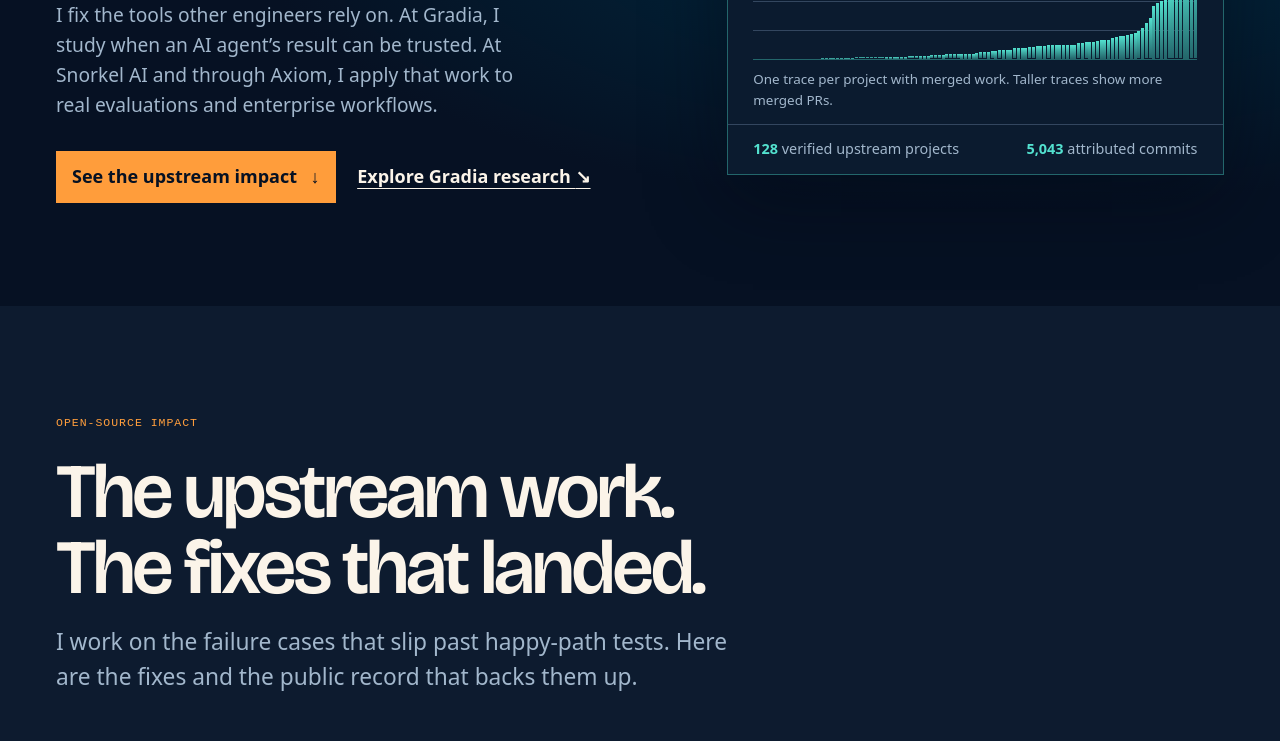
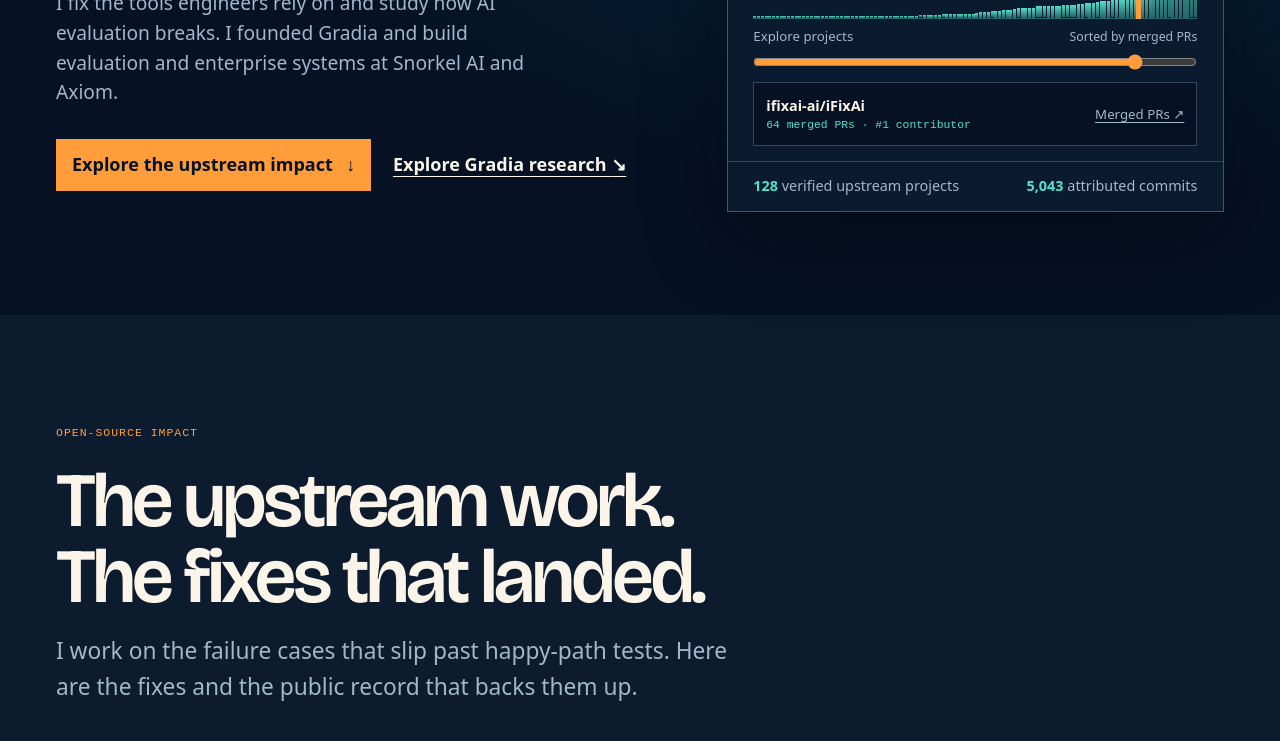
Before and after one commit to rudycelekli/rudycelekli.github.io, a plain HTML site: page index.html in a window 1280 px wide. Shown: the part 469-1210 px from the top of the page. Drawn offline with nearby package versions, Linux system fonts and the light colour scheme; a web font is replaced by a local one.

Commit message:
Polish portfolio and make upstream evidence explorable

```diff
--- a/assets/portfolio.css
+++ b/assets/portfolio.css
@@ -51,8 +51,9 @@ a:hover { text-decoration-thickness: 2px; }
 .identity-label { color: var(--dim); margin-bottom: 1.6rem; }
 .identity-label span { color: var(--signal); margin-inline: .25rem; }
 .opening h1 { font: 600 clamp(3.6rem, 7vw, 7.5rem)/.96 var(--display); letter-spacing: -.052em; }
-.opening h1 em { font-style: normal; color: var(--signal); }
-.lede { color: var(--dim); margin-top: 1.6rem; max-width: 43ch; font-size: clamp(1.12rem, 1.5vw, 1.35rem); }
+.opening h1 span { color: var(--signal); }
+.opening-role { color: var(--trace); font-weight: 700; margin-top: 1.35rem; font-size: clamp(1rem, 1.7vw, 1.4rem); }
+.lede { color: var(--dim); margin-top: .9rem; max-width: 43ch; font-size: clamp(1.12rem, 1.5vw, 1.35rem); }
 .actions { display: flex; gap: .85rem 1.35rem; flex-wrap: wrap; align-items: center; margin-top: 2rem; }
 .button { background: var(--signal); color: var(--midnight); padding: .75rem 1rem; display: inline-flex; gap: .85rem; text-decoration: none; font-weight: 700; }
 .button:hover { background: var(--ivory); }
@@ -83,9 +84,10 @@ a:hover { text-decoration-thickness: 2px; }
 .feature-panel > span { color: var(--signal); }
 .feature-panel strong { display: block; font: 600 clamp(1.9rem, 3.1vw, 3.15rem)/1.01 var(--display); letter-spacing: -.045em; margin: 1.25rem 0 .9rem; max-width: 15ch; }
 .feature-panel p { color: var(--dim); font-size: .99rem; }
-.feature-map { display: flex; gap: 7px; }
-.feature-map i { width: 2rem; height: 3px; background: var(--dark-line); }
-.feature-map i.is-current, .feature-map:not(.is-ready) i:first-child { background: var(--signal); }
+.feature-map { display: flex; gap: 6px; }
+.feature-map a { display: grid; align-items: center; width: 2.5rem; min-height: 2.25rem; }
+.feature-map i { display: block; height: 3px; background: var(--dark-line); }
+.feature-map a:hover i, .feature-map:not(.is-ready) a:first-child i { background: var(--trace); }
 .paper { border-top: 1px solid var(--line); padding-block: clamp(1.65rem, 4vw, 3rem); }
 .paper:first-child { padding-top: 1.25rem; }
 .paper h3, .systems h3, .timeline h3 { font: 600 clamp(1.75rem, 3.2vw, 3rem)/1.05 var(--display); letter-spacing: -.045em; margin-block: .65rem .8rem; }
@@ -207,9 +209,11 @@ a:hover { text-decoration-thickness: 2px; }
 }
 
 .opening {
-  background: radial-gradient(ellipse at 78% 45%, oklch(27% .064 235), transparent 53%), var(--midnight);
+  background:
+    radial-gradient(ellipse at 78% 38%, oklch(27% .064 235 / .72), transparent 52%),
+    var(--midnight);
 }
-.opening h1 { font-size: clamp(3.35rem, 6.1vw, 6.6rem); }
+.opening h1 { font-size: clamp(3.35rem, 6vw, 6.8rem); letter-spacing: -.038em; }
 .opening-grid { grid-template-columns: minmax(0, 1.22fr) minmax(0, 1fr); }
 .upstream-map {
   min-width: 0;
@@ -227,7 +231,7 @@ a:hover { text-decoration-thickness: 2px; }
 }
 .map-header { border-bottom: 1px solid var(--dark-line); }
 .map-header .label, .map-footer strong { color: var(--trace); }
-.map-header a, .map-footer span, .map-legend { color: var(--dim); font-size: .9rem; }
+.map-header a, .map-footer span { color: var(--dim); font-size: .9rem; }
 .map-header i {
   display: inline-block;
   width: .5rem;
@@ -247,12 +251,13 @@ a:hover { text-decoration-thickness: 2px; }
 }
 .map-pr span { color: var(--dim); display: block; margin-top: .45rem; }
 .map-chart {
-  height: clamp(5rem, 9vw, 8.5rem);
+  height: clamp(4rem, 8vw, 7.5rem);
   display: flex;
   align-items: end;
   gap: 1px;
   margin: 0 clamp(.9rem, 2vw, 1.6rem);
   padding-top: .25rem;
+  cursor: crosshair;
   border-bottom: 1px solid var(--trace-muted);
   background: repeating-linear-gradient(to top, transparent 0 calc(25% - 1px), var(--dark-line) calc(25% - 1px) 25%);
 }
@@ -260,11 +265,54 @@ a:hover { text-decoration-thickness: 2px; }
   flex: 1 1 0;
   min-width: 0;
   height: var(--height);
+  min-height: 2px;
   background: linear-gradient(to top, var(--trace-muted), var(--trace));
   transform-origin: bottom;
 }
+.map-chart i.is-selected {
+  background: var(--signal);
+  box-shadow: 0 0 0 1px var(--signal), 0 0 12px oklch(79% .164 59 / .48);
+  z-index: 1;
+}
 .map-footer { border-top: 1px solid var(--dark-line); }
-.map-legend { margin: .6rem clamp(.9rem, 2vw, 1.6rem) .8rem; font-size: .84rem; }
+.map-explorer { padding: .45rem clamp(.9rem, 2vw, 1.6rem) .9rem; }
+.map-slider-label {
+  display: flex;
+  justify-content: space-between;
+  align-items: baseline;
+  flex-wrap: wrap;
+  gap: .15rem 1rem;
+  color: var(--dim);
+  font-size: .83rem;
+}
+.map-slider-label span { font-size: .77rem; }
+#project-scrubber {
+  width: 100%;
+  margin: .2rem 0 .55rem;
+  accent-color: var(--signal);
+  cursor: ew-resize;
+  display: block;
+  height: 24px;
+}
+.project-readout {
+  display: grid;
+  grid-template-columns: minmax(0, 1fr) auto;
+  align-items: center;
+  gap: .3rem .65rem;
+  min-height: 4rem;
+  border: 1px solid var(--dark-line);
+  padding: .55rem .75rem;
+  background: var(--midnight);
+}
+#project-name {
+  color: var(--ivory);
+  overflow-wrap: anywhere;
+  font-weight: 700;
+  font-size: .9rem;
+}
+#project-metrics { color: var(--trace); font: 400 .71rem/1.5 var(--mono); }
+#project-pulls { color: var(--dim); font-size: .83rem; white-space: nowrap; }
+#project-pulls:hover { color: var(--ivory); }
 
 .section-intro { max-width: 52ch; font-size: clamp(1.15rem, 2vw, 1.42rem); margin-top: 1.15rem; }
 .impact .section-intro { color: var(--dim); }
@@ -287,8 +335,8 @@ a:hover { text-decoration-thickness: 2px; }
 .feature-readout b { font: 600 clamp(2.1rem, 4.4vw, 4.5rem)/.94 var(--display); letter-spacing: -.06em; }
 .feature-readout span { font: 400 .8rem/1.4 var(--mono); }
 .feature-map i { position: relative; }
-.feature-map i.is-current { background: var(--trace-muted); }
-.feature-map i.is-current::after {
+.feature-map [aria-current] i { background: var(--trace-muted); }
+.feature-map [aria-current] i::after {
   content: "";
   position: absolute;
   inset: 0;
@@ -328,7 +376,7 @@ a:hover { text-decoration-thickness: 2px; }
 
 @media (prefers-reduced-motion: no-preference) {
   .map-chart i { animation: trace-in 740ms var(--delay) var(--ease-out) both; }
-  .feature-map i.is-current::after { transform: scaleX(var(--study-progress, 1)); }
+  .feature-map [aria-current] i::after { transform: scaleX(var(--study-progress, 1)); }
   [data-entrance].entered:not(.opening) { animation: section-in 620ms var(--ease-out) both; }
   .opening.entered .opening-copy { animation: section-in 760ms var(--ease-out) both; }
   .opening.entered .upstream-map { animation: section-in 850ms 80ms var(--ease-out) both; }
@@ -344,14 +392,20 @@ a:hover { text-decoration-thickness: 2px; }
 
 @media (max-width: 720px) {
   .opening-grid, .research-intro, .delivery-grid { grid-template-columns: minmax(0, 1fr); }
-  .opening h1 { max-width: 13ch; font-size: clamp(3.1rem, 10.8vw, 5rem); }
+  .opening h1 { font-size: clamp(2.65rem, 10.5vw, 5rem); }
+  .opening-role { margin-top: .85rem; }
   .research-intro .section-intro { margin-top: 0; }
   .top nav { gap: clamp(.5rem, 2.2vw, .85rem); }
 }
+@media (pointer: coarse) {
+  #project-scrubber { height: 40px; }
+}
+
 @media (max-width: 440px) {
   html { scroll-padding-top: 6rem; }
   .top-inner { flex-wrap: wrap; gap: .3rem; padding-block: .65rem .4rem; }
   .top nav { width: 100%; justify-content: space-between; }
   .top nav a { padding-block: .15rem; }
   .map-footer { display: grid; }
+  .project-readout { grid-template-columns: minmax(0, 1fr); }
 }
--- a/assets/portfolio.js
+++ b/assets/portfolio.js
@@ -4,7 +4,7 @@ const chapters = Array.from(document.querySelectorAll('.top nav a'), link => ({
 }));
 const papers = Array.from(document.querySelectorAll('[data-paper]'));
 const panels = Array.from(document.querySelectorAll('[data-feature]'));
-const markers = Array.from(document.querySelectorAll('.feature-map i'));
+const markers = Array.from(document.querySelectorAll('.feature-map a'));
 const researchFigure = document.querySelector('.research-figure');
 const reducedMotion = window.matchMedia('(prefers-reduced-motion: reduce)');
 let activePaper = -1;
@@ -39,7 +39,8 @@ function updateScroll() {
   if (paper !== activePaper) {
     panels.forEach((panel, index) => {
       panel.hidden = panel.dataset.feature !== papers[paper].dataset.paper;
-      markers[index].classList.toggle('is-current', !panel.hidden);
+      if (panel.hidden) markers[index].removeAttribute('aria-current');
+      else markers[index].setAttribute('aria-current', 'location');
     });
     activePaper = paper;
   }
@@ -81,23 +82,67 @@ function renderContributionMap(rows) {
     const rank = ranks.get(field.dataset.projectRank);
     field.textContent = Number.isSafeInteger(rank) && rank > 0 ? `#${rank}` : '—';
   });
-  const totals = rows
-    .map(row => row?.merged_pull_requests)
-    .filter(total => Number.isSafeInteger(total) && total > 0)
-    .sort((left, right) => left - right);
-  if (!totals.length) return;
-  const peak = totals[totals.length - 1];
+  const projects = rows
+    .filter(row => typeof row?.full_name === 'string'
+      && /^[a-z0-9_.-]+\/[a-z0-9_.-]+$/i.test(row.full_name)
+      && Number.isSafeInteger(row.merged_pull_requests) && row.merged_pull_requests > 0)
+    .sort((left, right) => left.merged_pull_requests - right.merged_pull_requests
+      || left.full_name.localeCompare(right.full_name));
+  if (!projects.length) return;
+
   const map = document.querySelector('.map-chart');
+  const scrubber = document.querySelector('#project-scrubber');
+  const name = document.querySelector('#project-name');
+  const metrics = document.querySelector('#project-metrics');
+  const pulls = document.querySelector('#project-pulls');
+  const peak = projects[projects.length - 1].merged_pull_requests;
+  let active = -1;
 
-  const traces = totals.map((total, index) => {
+  const traces = projects.map((project, index) => {
     const trace = document.createElement('i');
-    trace.style.setProperty('--height', `${100 * total / peak}%`);
-    trace.style.setProperty('--delay', `${Math.round(360 * index / totals.length)}ms`);
+    trace.style.setProperty('--height', `${100 * project.merged_pull_requests / peak}%`);
+    trace.style.setProperty('--delay', `${Math.round(360 * index / projects.length)}ms`);
     return trace;
   });
+
+  function showProject(index) {
+    if (index === active) return;
+    traces[active]?.classList.remove('is-selected');
+    traces[index].classList.add('is-selected');
+    active = index;
+
+    const project = projects[index];
+    const merged = project.merged_pull_requests.toLocaleString('en-US');
+    const rank = ranks.get(project.full_name.toLowerCase());
+    const count = `${merged} merged ${project.merged_pull_requests === 1 ? 'PR' : 'PRs'}`;
+    const detail = Number.isSafeInteger(rank) && rank > 0 ? `${count} · #${rank} contributor` : count;
+    const query = new URLSearchParams({q: 'is:pr author:rudycelekli is:merged'});
+    name.textContent = project.full_name;
+    metrics.textContent = detail;
+    pulls.href = `https://github.com/${project.full_name}/pulls?${query}`;
+    pulls.setAttribute('aria-label', `View merged pull requests for ${project.full_name}`);
+    scrubber.value = index;
+    scrubber.setAttribute('aria-valuetext', `${project.full_name}, ${detail}`);
+  }
+
   map.replaceChildren(...traces);
   map.hidden = false;
-  document.querySelector('.map-legend').hidden = false;
+  scrubber.max = projects.length - 1;
+  scrubber.addEventListener('input', () => showProject(scrubber.valueAsNumber));
+  function selectTrace(event) {
+    const bounds = map.getBoundingClientRect();
+    const position = (event.clientX - bounds.left) / bounds.width;
+    const index = Math.min(projects.length - 1, Math.max(0, Math.floor(position * projects.length)));
+    showProject(index);
+  }
+
+  map.addEventListener('click', selectTrace);
+  map.addEventListener('pointermove', event => {
+    if (event.pointerType === 'mouse' && document.activeElement !== scrubber) selectTrace(event);
+  });
+  document.querySelector('.map-explorer').hidden = false;
+  const highlighted = projects.findIndex(project => project.full_name.toLowerCase() === 'ifixai-ai/ifixai');
+  showProject(highlighted >= 0 ? highlighted : projects.length - 1);
 }
 
 async function refreshMetrics() {
--- a/index.html
+++ b/index.html
@@ -159,11 +159,12 @@
     <section class="opening" aria-labelledby="hero-title" data-entrance>
       <div class="shell opening-grid">
         <div class="opening-copy">
-          <p class="label identity-label">Rudy Mizrahi Celekli <span>·</span> Charlotte, NC</p>
-          <h1 id="hero-title">Open-source engineer.<br><em>AI researcher.</em></h1>
-          <p class="lede">I fix the tools other engineers rely on. At Gradia, I study when an AI agent’s result can be trusted. At Snorkel AI and through Axiom, I apply that work to real evaluations and enterprise workflows.</p>
+          <p class="label identity-label">Charlotte, North Carolina</p>
+          <h1 id="hero-title">Rudy<br>Mizrahi Celekli<span>.</span></h1>
+          <p class="opening-role">Open-source engineer &amp; AI researcher</p>
+          <p class="lede">I fix the tools engineers rely on and study how AI evaluation breaks. I founded Gradia and build evaluation and enterprise systems at Snorkel AI and Axiom.</p>
           <div class="actions">
-            <a class="button" href="#evidence">See the upstream impact <span aria-hidden="true">↓</span></a>
+            <a class="button" href="#evidence">Explore the upstream impact <span aria-hidden="true">↓</span></a>
             <a class="text-link" href="#research">Explore Gradia research <span aria-hidden="true">↘</span></a>
           </div>
         </div>
@@ -171,7 +172,17 @@
           <figcaption class="map-header"><span class="label"><i></i> Upstream evidence</span><a href="/contributions.html">GitHub ledger ↗</a></figcaption>
           <div class="map-pr"><strong data-metric="merged_pull_requests">4,092</strong><span>Merged pull requests</span></div>
           <div class="map-chart" aria-hidden="true" hidden></div>
-          <p class="map-legend" hidden>One trace per project with merged work. Taller traces show more merged PRs.</p>
+          <div class="map-explorer" hidden>
+            <label class="map-slider-label" for="project-scrubber">Explore projects <span>Sorted by merged PRs</span></label>
+            <input id="project-scrubber" type="range" min="0" value="0" step="1">
+            <div class="project-readout">
+              <div>
+                <p id="project-name"></p>
+                <p id="project-metrics"></p>
+              </div>
+              <a id="project-pulls" href="/contributions.html">Merged PRs ↗</a>
+            </div>
+          </div>
           <div class="map-footer"><span><strong data-metric="verified_upstream_projects">128</strong> verified upstream projects</span><span><strong data-metric="attributed_commits">5,043</strong> attributed commits</span></div>
         </figure>
       </div>
@@ -270,7 +281,13 @@
               <div class="feature-readout"><b>12,916</b><span>numeric observations</span></div>
               <p>Searchable catalog with retained source identities</p>
             </div>
-            <div class="feature-map" aria-hidden="true"><i></i><i></i><i></i><i></i><i></i></div>
+            <nav class="feature-map" aria-label="Jump to a publication">
+              <a href="#reward-loop" aria-label="Reward Hacking in the RL Loop"><i aria-hidden="true"></i></a>
+              <a href="#wind-tunnel" aria-label="The Reward-Hacking Wind Tunnel"><i aria-hidden="true"></i></a>
+              <a href="#conditionally-approved" aria-label="Conditionally Approved"><i aria-hidden="true"></i></a>
+              <a href="#value-engine" aria-label="The Value Engine Benchmark"><i aria-hidden="true"></i></a>
+              <a href="#benchmark-radar" aria-label="Benchmark Radar"><i aria-hidden="true"></i></a>
+            </nav>
           </aside>
           <div class="papers">
             <article class="paper" id="reward-loop" data-paper="reward">
```
Also changed, not shown: 2 other files.
